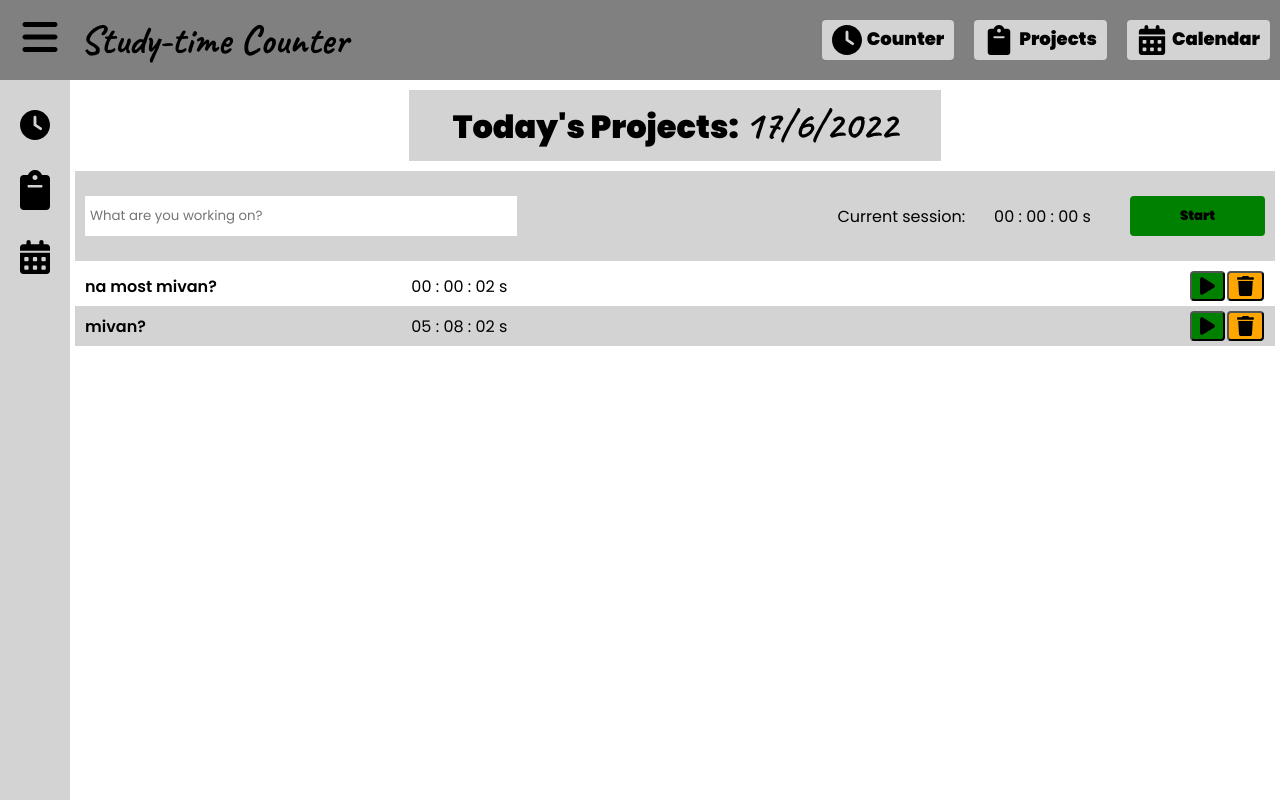
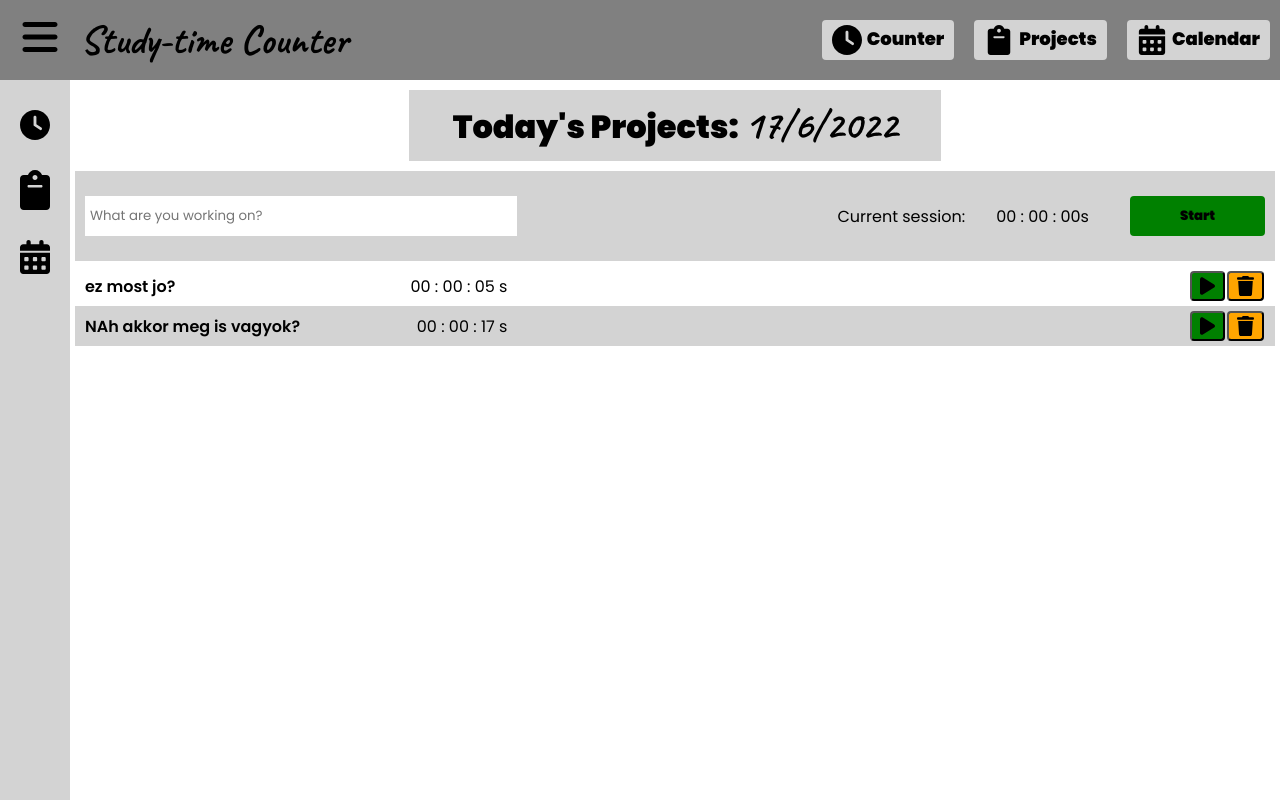
Before and after one commit to Pici1985/VueStudyTimeCounter, a Vue app in the folder vue-studytime-counter/: page / in a window 1280 px wide. Built offline with nearby package versions, Linux system fonts and the light colour scheme; data requests are answered from the project's data file.

Commit message:
Counter and LocaCounter
all functionalities finished

```diff
--- a/vue-studytime-counter/data/db.json
+++ b/vue-studytime-counter/data/db.json
@@ -1,24 +1,24 @@
 {
   "projects": [
     {
-      "id": 73685,
-      "project": "na most mivan?",
+      "id": 46053,
+      "project": "ez most jo?",
       "sessionLength": {
         "hours": 0,
         "minutes": 0,
-        "seconds": 2
+        "seconds": 5
       },
-      "date": "18/6/2022"
+      "date": "19/6/2022"
     },
     {
-      "id": 7368,
-      "project": "mivan?",
+      "id": 62916,
+      "project": "NAh akkor meg is vagyok?",
       "sessionLength": {
-        "hours": 5,
-        "minutes": 8,
-        "seconds": 2
+        "hours": 0,
+        "minutes": 0,
+        "seconds": 17
       },
-      "date": "18/6/2022"
+      "date": "19/6/2022"
     }
   ],
   "dates": [
--- a/vue-studytime-counter/src/components/icons/CounterLine.vue
+++ b/vue-studytime-counter/src/components/icons/CounterLine.vue
@@ -15,7 +15,7 @@
             <span class="count">
                 <span v-if="this.hours < 10">0</span>{{ hours }} :
                 <span v-if="this.minutes < 10">0</span>{{ minutes }} :
-                <span v-if="this.seconds < 10">0</span>{{ seconds }} s
+                <span v-if="this.seconds < 10">0</span>{{ seconds }}s
             </span>
             </div>
                 <button v-if="!isCounting" style="background: green;" @click="startCounting()">Start</button>
--- a/vue-studytime-counter/src/components/icons/ProjectList.vue
+++ b/vue-studytime-counter/src/components/icons/ProjectList.vue
@@ -11,7 +11,13 @@
                 </span>
                 <!-- <span>{{ project.id }}</span> -->
             </div>
-                <span v-if="project.id == this.clickedId">  {{ hours }}:{{ minutes }}:{{ seconds }}s </span>
+
+                <div v-if="project.id == this.clickedId">
+                    <span v-if="hours < 10">0</span>{{ this.hours + " :"}}
+                    <span v-if="minutes < 10">0</span>{{ this.minutes + " :"}}
+                    <span v-if="seconds < 10">0</span>{{ this.seconds }} s
+                </div>
+
             <div class="project-list-item-buttons">
                 <button
                     v-if="project.id != this.clickedId"
@@ -72,17 +78,6 @@ export default {
                 this.dataArray = response
             })
         },
-        getCurrenstSessionLength(session){
-            // ezt ki kell igazitani
-            // console.log(session);
-            let localHours = session.slice(0, 1)
-            let localMinutes = session.slice(2,3)
-            let localSeconds = session.slice(4,5)
-            // console.log(localHours, localMinutes, localSeconds);
-            this.hours = localHours
-            this.minutes = localMinutes
-            this.seconds = localSeconds
-        },
         startCount(){
             console.log("started local count")
             this.isCounting = true
@@ -102,11 +97,13 @@ export default {
             this.isCounting = false
             clearInterval(this.timer);
         },
-        startCountOnProject(id, session){
+        startCountOnProject(id, sessionLength ){
             if(this.isCounting === true){
                 alert(" You're already working on a different project ")
             } else {
-                this.getCurrenstSessionLength(session)
+                this.hours = sessionLength.hours
+                this.minutes = sessionLength.minutes
+                this.seconds = sessionLength.seconds
                 this.clickedId = id
                 this.isCounting = true
                 this.startCount()
@@ -116,7 +113,14 @@ export default {
             this.clickedId = null
             this.isCounting = false
             this.stopCount()
-            sessionLength = `${this.hours}:${this.minutes}:${this.seconds}`
+            // itt van a kutya elasva eppen ugyanugy kell megtoszni mint a masik countot
+            sessionLength = {
+                hours: this.hours,
+                minutes: this.minutes,
+                seconds: this.seconds
+            }
+
+            // itt kell baszakodni
             axios.put(`http://localhost:3000/projects/${id}`, {
                 id: id,
                 project:  project,
```
